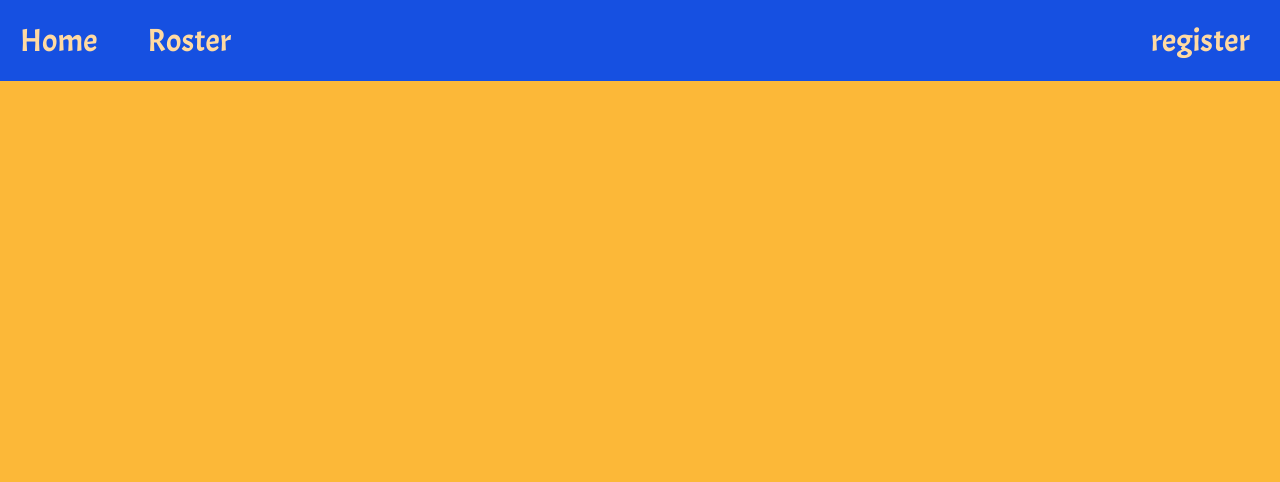
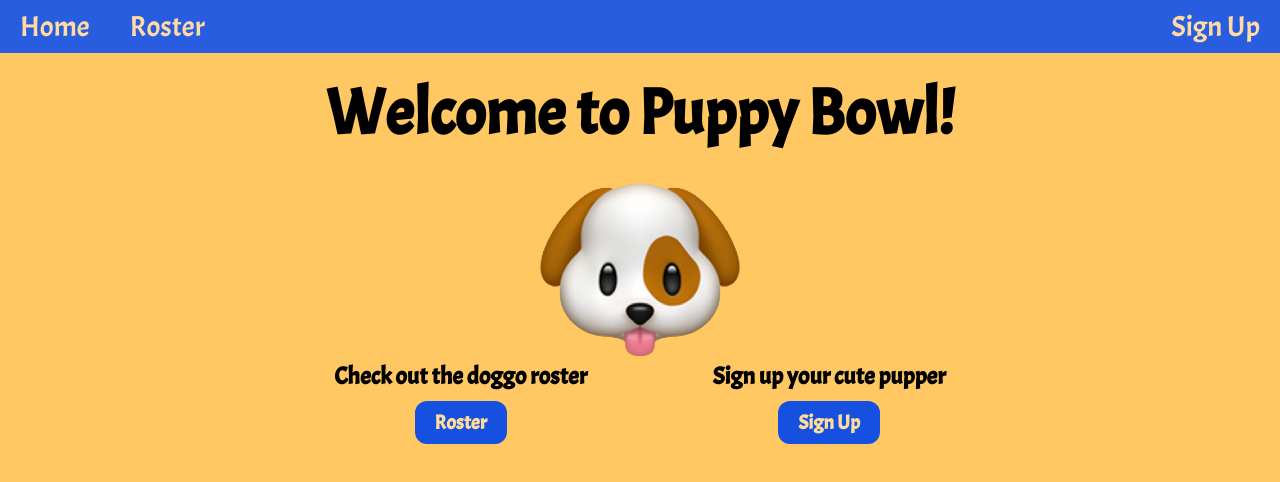
Before and after one commit to Kebinsan/Workshops, a React (Vite) app in the folder block29/PuppyBowlII/: page / in a window 1280 px wide. Shown: the top 482 px of the page. Built offline with nearby package versions, Linux system fonts and the light colour scheme; no server answers; the HTML template or start-up script is replaced by a standard one.

Commit message:
lots of components up to home page creation

```diff
--- a/block29/PuppyBowlII/src/API/index.js
+++ b/block29/PuppyBowlII/src/API/index.js
@@ -9,7 +9,7 @@ export const fetchAllPlayers = async () => {
   try {
     const response = await fetch(`${APIURL}/players`);
     const result = await response.json();
-    console.log(result);
+    console.log(result.data.players);
     return result.data.players;
   } catch (err) {
     console.error("Error fetching All Players!", err);
@@ -24,8 +24,8 @@ export const fetchSinglePlayer = async (playerId) => {
   try {
     const response = await fetch(`${APIURL}/players/${playerId}`);
     const result = await response.json();
-    console.log(result);
-    return result;
+    console.log(result.data.player);
+    return result.data.player;
   } catch (error) {
     console.error(`Error fetching player #${playerId}!`, error);
   }
@@ -63,8 +63,8 @@ export const removePlayer = async (playerId) => {
       method: "DELETE",
     });
     const result = await response.json();
-    console.log(result);
-    return result;
+    console.log(result.data.player);
+    return result.data.player;
   } catch (error) {
     console.error(
       `Error, trouble removing player #${playerId} from the roster!`,
--- a/block29/PuppyBowlII/src/App.jsx
+++ b/block29/PuppyBowlII/src/App.jsx
@@ -1,13 +1,14 @@
 import { react, useState, useEffect } from "react";
 import { Link, Route, Routes } from "react-router-dom";
 import NewPlayerForm from "./components/NewPlayerForm";
-import AllPLayers from "./components/AllPlayers";
-import PlayerDetails from "./components/playerDetails";
+import AllPlayers from "./components/AllPlayers";
 import { fetchAllPlayers } from "./API";
+import Home from "./components/Home";
 
 export default function App() {
   const [allPlayers, setAllPlayers] = useState([]);
 
+  //Fetches all players from the api
   useEffect(() => {
     const getAllPlayers = async () => {
       try {
@@ -30,16 +31,19 @@ export default function App() {
         <Link to="/roster" className="nav-element">
           Roster
         </Link>
+        {/*div created to align register link right*/}
         <div className="regAlign">
           <Link to="/register" className="nav-element">
-            register
+            Sign Up
           </Link>
         </div>
       </nav>
+
       <Routes>
+        <Route path="/" element={<Home allPlayers={allPlayers} />} />
         <Route
           path="/roster"
-          element={<AllPLayers allPlayers={allPlayers} />}
+          element={<AllPlayers allPlayers={allPlayers} />}
         />
         <Route path="/register" element={<NewPlayerForm />} />
       </Routes>
--- a/block29/PuppyBowlII/src/components/AllPlayers.jsx
+++ b/block29/PuppyBowlII/src/components/AllPlayers.jsx
@@ -1,23 +1,58 @@
-import { React } from "react";
+import { React, useState } from "react";
 import Player from "./Player";
+import Popup from "./Popup";
+import { removePlayer } from "../API";
 
-export default function AllPLayers({ allPlayers }) {
+export default function AllPlayers({ allPlayers }) {
+  const [playerId, setPlayerId] = useState("");
+  const [isOpen, setIsOpen] = useState(false);
+
+  //toggles player details pop-up open and close
+  const togglePopup = () => {
+    setIsOpen(!isOpen);
+  };
+
+  //handles remove button, removes a player when clicked
+  const handleRemove = async (id) => {
+    try {
+      const response = await removePlayer(id);
+      const result = await response.json();
+      console.log(result);
+      window.location.reload();
+    } catch (error) {
+      console.error(error);
+    }
+  };
+
   return (
     <>
       <h1 className="page-header">Roster</h1>
       <div id="all-players-container">
+        {/*loops through all players individually to display each individual using player component*/}
         {allPlayers.map((player) => {
           return (
             <Player
               key={player.id}
               id={player.id}
+              setPlayerId={setPlayerId}
+              isOpen={isOpen}
+              setIsOpen={setIsOpen}
               name={player.name}
               breed={player.breed}
               imageUrl={player.imageUrl}
+              handleRemove={handleRemove}
             />
           );
         })}
       </div>
+      {/*if isOpen is true, the player details pop up displays*/}
+      {isOpen && (
+        <Popup
+          playerId={playerId}
+          handleClose={togglePopup}
+          handleRemove={handleRemove}
+        />
+      )}
     </>
   );
 }
--- /dev/null
+++ b/block29/PuppyBowlII/src/components/Home.jsx
@@ -0,0 +1,35 @@
+import React from "react";
+import { Link, Route, Routes } from "react-router-dom";
+import AllPlayers from "./AllPlayers";
+import NewPlayerForm from "./NewPlayerForm";
+import puppy from "../images/puppy_logo.png";
+
+export default function Home({ allPlayers }) {
+  return (
+    <div className="welcome-container">
+      <h1 className="home-title">Welcome to Puppy Bowl!</h1>
+      <img className="puppy-logo" src={puppy} alt="puppy bowl logo not found" />
+      <div className="home-button-container">
+        <div className="home-left-content">
+          <h2>Check out the doggo roster</h2>
+          <Link to="/roster">
+            <button className="home-buttons">Roster</button>
+          </Link>
+        </div>
+        <div className="home-right-content">
+          <h2>Sign up your cute pupper</h2>
+          <Link to="/register">
+            <button className="home-buttons">Sign Up</button>
+          </Link>
+        </div>
+      </div>
+      <Routes>
+        <Route
+          path="/roster"
+          element={<AllPlayers allPlayers={allPlayers} />}
+        />
+        <Route path="/register" element={<NewPlayerForm />} />
+      </Routes>
+    </div>
+  );
+}
--- a/block29/PuppyBowlII/src/components/NewPlayerForm.jsx
+++ b/block29/PuppyBowlII/src/components/NewPlayerForm.jsx
@@ -10,6 +10,7 @@ export default function NewPlayerForm() {
   );
   const [error, setError] = useState(null);
 
+  //submits a new player based on form entry, handles submit button
   const handleSubmit = async (event) => {
     event.preventDefault();
     try {
@@ -25,6 +26,7 @@ export default function NewPlayerForm() {
   return (
     <>
       <div id="new-player-form">
+        {/*displays error message if there was an error submitting new player*/}
         {error && <p>{error}</p>}
         <form id="new-player" onSubmit={handleSubmit}>
           <h1 className="page-header">Add New Player</h1>
--- a/block29/PuppyBowlII/src/components/Player.jsx
+++ b/block29/PuppyBowlII/src/components/Player.jsx
@@ -1,14 +1,23 @@
-import React from "react";
-import { removePlayer } from "../API";
+import { React } from "react";
 
-export default function Player({ id, name, breed, imageUrl }) {
-  const handleRemove = async () => {
-    try {
-      const response = await removePlayer(id);
-      window.location.reload();
-    } catch (error) {
-      console.error(error);
-    }
+export default function Player({
+  id,
+  setPlayerId,
+  isOpen,
+  setIsOpen,
+  name,
+  breed,
+  imageUrl,
+  handleRemove,
+}) {
+  //toggles player details pop-up open and close
+  const togglePopup = () => {
+    setIsOpen(!isOpen);
+  };
+  //see details button handler
+  const handleSeeDetails = () => {
+    setPlayerId(id);
+    togglePopup();
   };
 
   return (
@@ -20,15 +29,10 @@ export default function Player({ id, name, breed, imageUrl }) {
         src={imageUrl}
         alt="Unable to find image of player"
       ></img>
-      <button
-        className="details-button"
-        onClick={() => {
-          console.log("details clicked");
-        }}
-      >
+      <button className="details-button" onClick={handleSeeDetails}>
         See Details
       </button>
-      <button className="remove-button" onClick={handleRemove}>
+      <button className="remove-button" onClick={() => handleRemove(id)}>
         Remove
       </button>
     </div>
--- /dev/null
+++ b/block29/PuppyBowlII/src/components/PlayerDetails.jsx
@@ -0,0 +1,63 @@
+import { React, useEffect, useState } from "react";
+import { fetchSinglePlayer } from "../API";
+
+export default function PlayerDetails({ playerId, handleRemove }) {
+  const [player, setPlayer] = useState(null);
+
+  //gets a player with playerid passed to playerDetails from see details onclick in player component
+  useEffect(() => {
+    const getPlayer = async () => {
+      try {
+        const result = await fetchSinglePlayer(playerId);
+        setPlayer(result);
+      } catch (error) {
+        console.error(error);
+      }
+    };
+    getPlayer();
+  }, []);
+
+  return (
+    <div className="player-details">
+      {/*ensure player exists from fetch before attempting to display data*/}
+      {player && (
+        <>
+          <img
+            className="player-img"
+            src={player.imageUrl}
+            alt="Unable to find image of player"
+          ></img>
+          <div className="details-text">
+            <div>
+              <h2>{player.name}</h2>
+              <h3>{player.breed}</h3>
+              <p>
+                <b>Player Status: </b> {player.status}
+              </p>
+              {/*if player is on a team, display team details*/}
+              {player.team && (
+                <>
+                  <h3 className="team">Team: {player.team.name}</h3>
+                  <p>
+                    <b>Number of players:</b> {player.team.players.length}
+                  </p>
+                  <p className="score">
+                    <b>Score:</b> {player.team.score}
+                  </p>
+                </>
+              )}
+              <button
+                className="remove-button details-btn"
+                onClick={() => {
+                  handleRemove(playerId);
+                }}
+              >
+                Remove
+              </button>
+            </div>
+          </div>
+        </>
+      )}
+    </div>
+  );
+}
--- /dev/null
+++ b/block29/PuppyBowlII/src/components/Popup.jsx
@@ -0,0 +1,15 @@
+import React from "react";
+import PlayerDetails from "./PlayerDetails";
+
+export default function Popup({ playerId, handleClose, handleRemove }) {
+  return (
+    <div className="popup-box">
+      <div className="box">
+        <span className="close-icon" onClick={handleClose}>
+          x
+        </span>
+        <PlayerDetails playerId={playerId} handleRemove={handleRemove} />
+      </div>
+    </div>
+  );
+}
--- a/block29/PuppyBowlII/src/components/playerDetails.jsx
+++ /dev/null
@@ -1,5 +0,0 @@
-import React from "react";
-
-export default function playerDetails() {
-  return;
-}
--- a/block29/PuppyBowlII/src/index.css
+++ b/block29/PuppyBowlII/src/index.css
@@ -6,7 +6,8 @@
 }
 
 body {
-  background-color: #fcb838;
+  background-color: #ffc862;
+  height: 100%;
 }
 
 /*nav bar styling*/
@@ -14,16 +15,16 @@ nav {
   display: flex;
   flex-direction: row;
   justify-content: flex-start;
-  background-color: rgb(22, 80, 225);
-  padding-top: 20px;
-  padding-bottom: 20px;
+  background-color: rgb(41, 93, 223);
+  padding-top: 8px;
+  padding-bottom: 8px;
 }
 
 .nav-element {
   margin-left: 20px;
-  margin-right: 30px;
+  margin-right: 20px;
   color: rgb(255, 218, 162);
-  font-size: 2em;
+  font-size: 1.8em;
   text-decoration: none;
   transition: 0.3s;
   transition-timing-function: ease-out;
@@ -84,24 +85,24 @@ nav {
   display: flex;
   flex-direction: row;
   flex-wrap: wrap;
-  justify-content: center;
+  justify-content: space-evenly;
   align-content: center;
   height: 400px;
-  width: 800px;
-  border-style: solid;
-  border-radius: 8%;
-  border-width: 2px;
-  margin-top: 30px;
-  background-color: #ffe8bb;
-  box-shadow: 5px 10px 5px rgba(0, 0, 0, 0);
+  padding: 10px;
 }
 
+.details-btn {
+  margin-top: 20px;
+  margin-bottom: 20px;
+}
 .player-details .player-img {
-  height: 50em;
   width: 300px;
   height: 80%;
   object-fit: cover;
-  margin-right: 50px;
+}
+
+.details-text {
+  width: 300px;
 }
 
 .team {
@@ -195,3 +196,127 @@ input {
   border-radius: 4px;
   box-sizing: border-box;
 }
+
+/* Popup style */
+.popup-box {
+  position: fixed;
+  background: #00000050;
+  width: 100%;
+  height: 100vh;
+  top: 0;
+  left: 0;
+}
+
+.box {
+  overflow: hidden;
+  vertical-align: top;
+  position: relative;
+  width: 50%;
+  margin: 0 auto;
+  height: auto;
+  max-height: 70vh;
+  margin-top: calc(100vh - 85vh - 20px);
+  background: #ffdc97;
+}
+
+.close-icon {
+  content: "x";
+  cursor: pointer;
+  position: fixed;
+  right: calc(24.5% - 0px);
+  top: calc(100vh - 85vh - 33px);
+  background-color: rgb(22, 80, 225);
+  width: 25px;
+  height: 25px;
+  border-radius: 50%;
+  line-height: 20px;
+  text-align: center;
+  border: 1px solid;
+  color: rgb(255, 218, 162);
+  font-size: 20px;
+}
+
+.welcome-container {
+  text-align: center;
+  overflow: hidden;
+  vertical-align: top;
+  position: relative;
+  width: 80%;
+  margin: 0 auto;
+  height: auto;
+
+  margin-top: calc(90vh - 85vh - 20px);
+}
+
+.home-button-container {
+  display: flex;
+  flex-direction: row;
+  justify-content: space-around;
+  padding-left: 15%;
+  padding-right: 15%;
+}
+
+@media (max-width: 636px) {
+  .home-button-container {
+    padding-left: 0;
+    padding-right: 0;
+  }
+}
+.home-buttons {
+  margin-top: 10px;
+  background-color: rgb(22, 80, 225);
+  font-size: 20px;
+  color: #ffdc97;
+}
+
+.home-left-content {
+  margin-right: 10px;
+}
+.home-right-content {
+  margin-left: 10px;
+}
+
+.home-title {
+  margin-bottom: 30px;
+  font-size: 4em;
+}
+
+/*puppy logo animate*/
+.puppy-logo {
+  max-width: 200px;
+  animation-duration: 0.5s;
+  animation-name: animate-fade, wiggle;
+  animation-delay: 0.5s;
+  animation-fill-mode: backwards;
+}
+@keyframes wiggle {
+  0% {
+    transform: rotate(0deg);
+  }
+  60% {
+    transform: rotate(0deg);
+  }
+  70% {
+    transform: rotate(20deg);
+  }
+  80% {
+    transform: rotate(-20deg);
+  }
+  90% {
+    transform: rotate(20deg);
+  }
+  100% {
+    transform: rotate(0deg);
+  }
+}
+
+@keyframes animate-fade {
+  0% {
+    opacity: 0;
+    max-width: 100px;
+  }
+  100% {
+    opacity: 1;
+    max-width: 200px;
+  }
+}
```
Also changed, not shown: block29/PuppyBowlII/src/images/puppy_logo.png (added).
